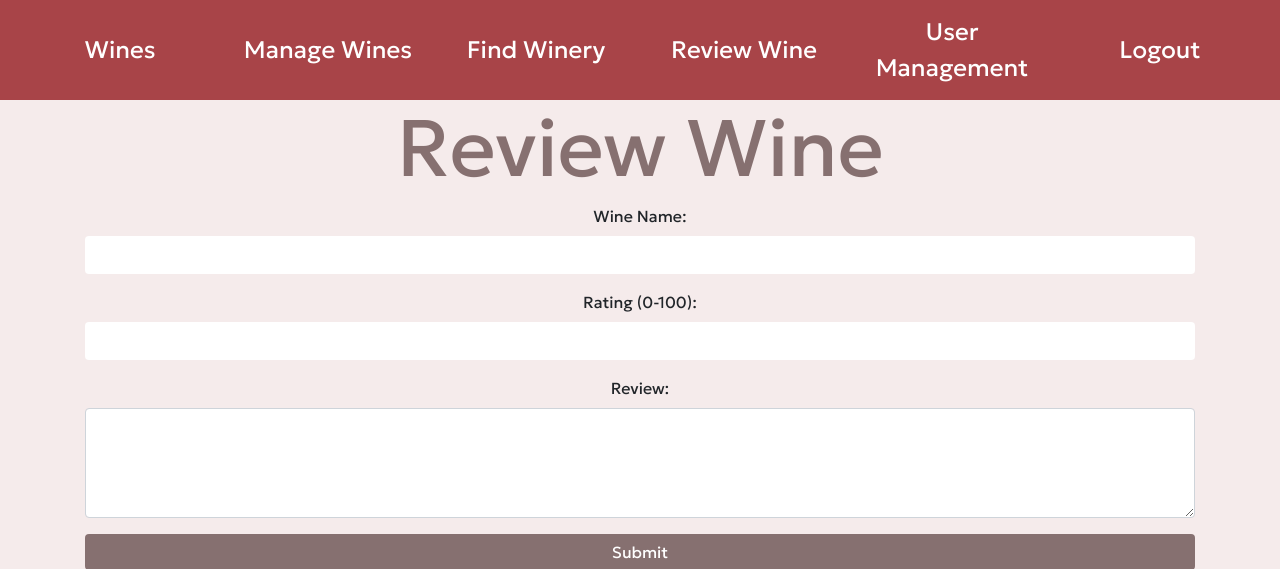
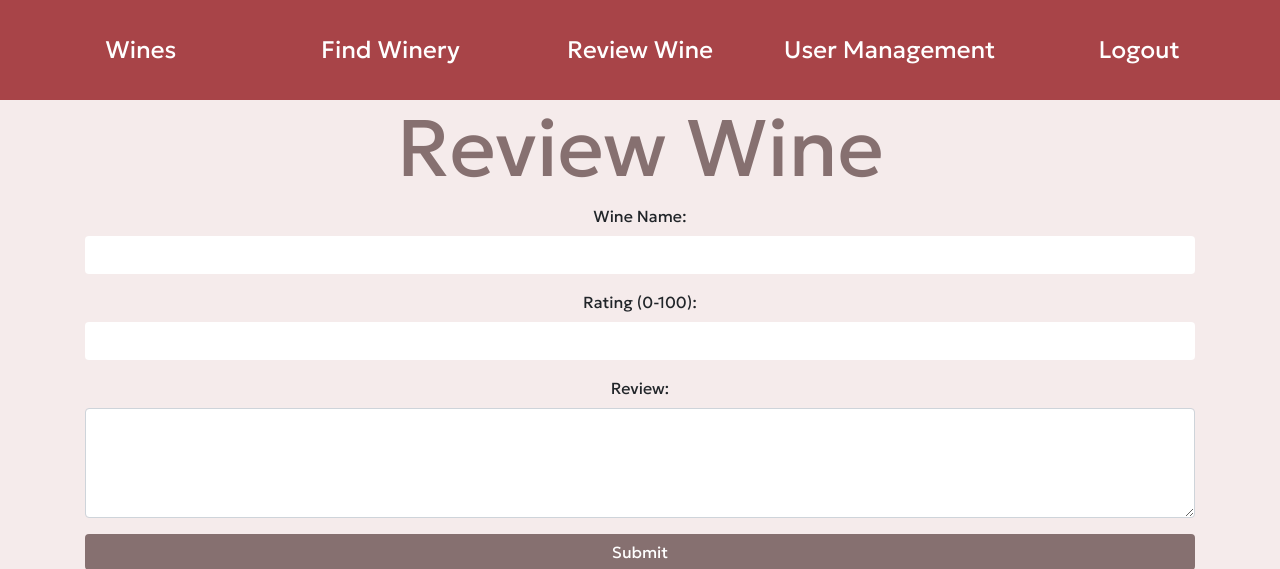
Before and after one commit to Albino-aye-aye/COS-221-Prac5-Winery, a PHP site: page /review.php in a window 1280 px wide. Shown: the top 569 px of the page. Run offline with PHP 8.4, Linux system fonts and the light colour scheme; a stand-in replaces the project's code that opens the database connection.

Commit message:
Update header.php

```diff
--- a/header.php
+++ b/header.php
@@ -19,11 +19,11 @@ include_once('config.php');
             if (wineryID && wineryID !== 'null') {
                 $('.nav-link[href="login.php"]').replaceWith('<li class="nav-item"><a class="nav-link" href="users.php">User Management</a></li>');
                 $('.nav-link[href="signup.php"]').replaceWith('<li class="nav-item"><a class="nav-link" href="logout.php">Logout</a></li>');
+                $('.nav-link[href="manage_wines_html.php"]').parent().show(); // Show the manage_wines_html.php button
                 $('.nav-link[href="review.php"]').parent().hide(); // Hide the list item containing the review.php button
             } else {
                 $('.nav-link[href="login.php"]').replaceWith('<li class="nav-item"><a class="nav-link" href="users.php">User Management</a></li>');
                 $('.nav-link[href="signup.php"]').replaceWith('<li class="nav-item"><a class="nav-link" href="logout.php">Logout</a></li>');
-                $('.nav-link[href="manage_wines_html.php"]').show(); // Show the manage_wines_html.php button
                 $('.nav-link[href="review.php"]').parent().show(); // Show the list item containing the review.php button
             }
         });
@@ -33,7 +33,7 @@ include_once('config.php');
     <nav class="navbar navbar-expand navbar-dark bg-dark height">
         <ul class="navbar-nav mx-auto justify-content-center navItemContainer" id="navBar">
             <li class="nav-item"><a class="nav-link" href="wines.php">Wines</a></li>
-            <li class="nav-item"><a class="nav-link" href="manage_wines_html.php">Manage Wines</a></li>
+            <li class="nav-item" style="display: none;"><a class="nav-link" href="manage_wines_html.php">Manage Wines</a></li>
             <li class="nav-item"><a class="nav-link" href="search.php">Find Winery</a></li>
             <li class="nav-item" style="display: none;"><a class="nav-link" href="review.php">Review Wine</a></li>
             <li class="nav-item"><a class="nav-link" href="login.php">Login</a></li>
```
